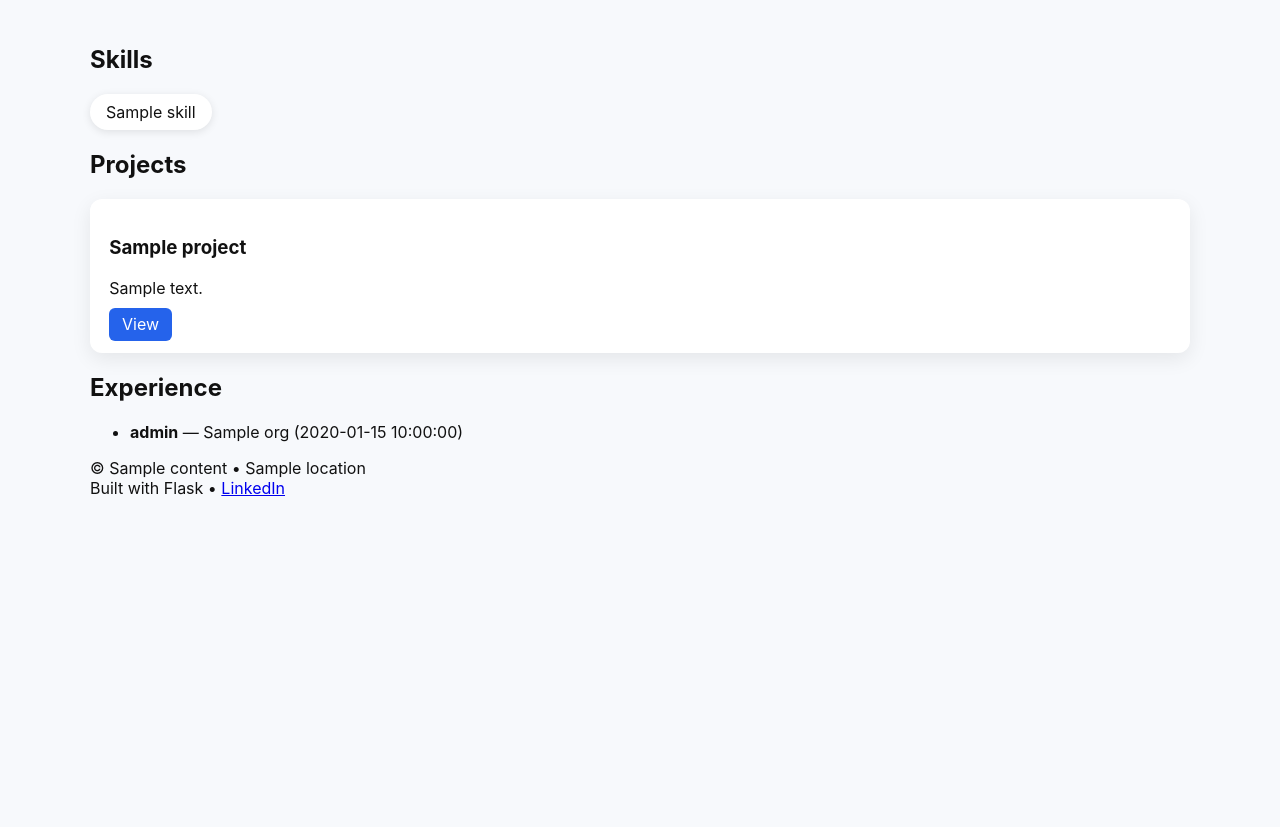
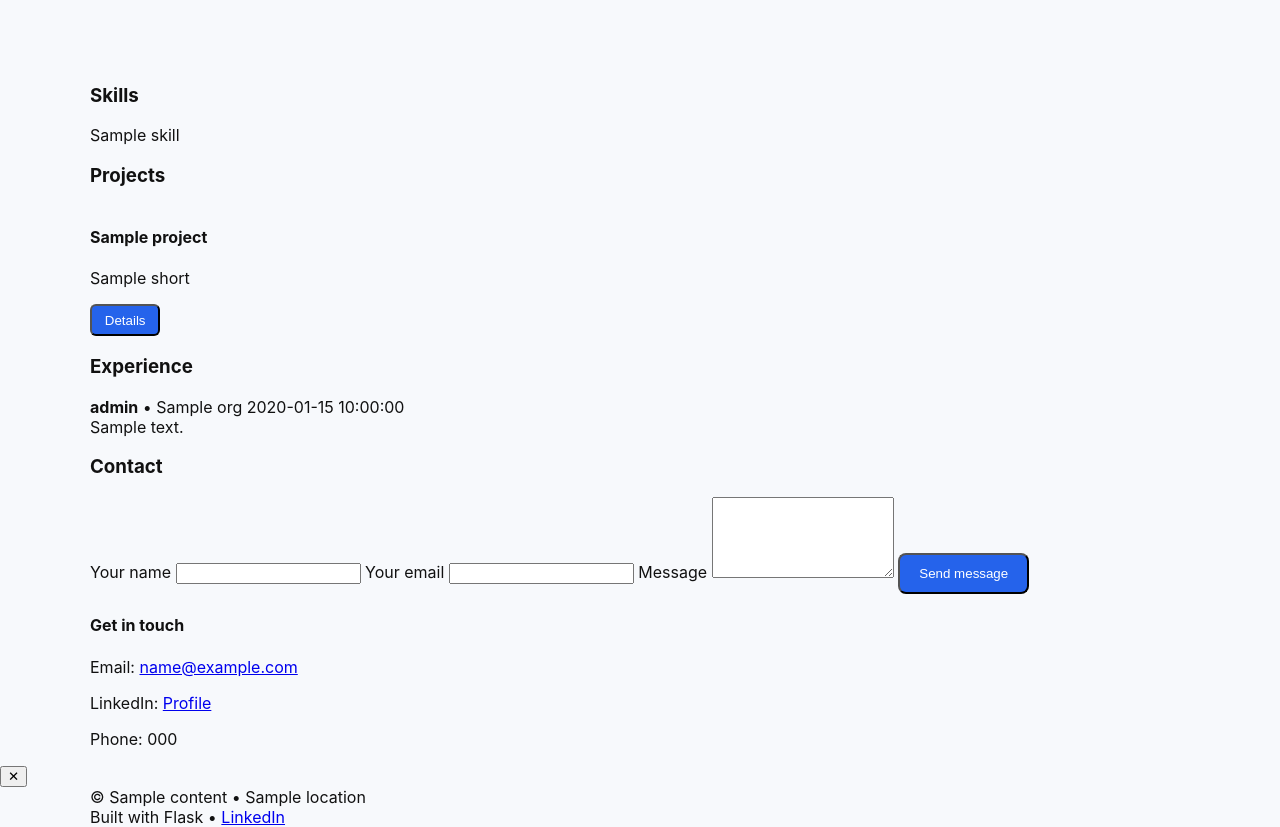
Before and after one commit to Shehanford/portfolio, a Flask app: template templates/index.html in a window 1280 px wide. Shown: the part 811-1638 px from the top of the page. Before the commit the page ends 1307 px from the top, so only its background shows below. Run offline with Flask 3, Linux system fonts and the light colour scheme; the template is opened without the code that fills it: most values are stand-ins (such as "Sample title", 1, 10 or a date in 2020).

Commit message:
index html file update according to final

```diff
--- a/templates/index.html
+++ b/templates/index.html
@@ -1,52 +1,113 @@
 {% extends "base.html" %}
 {% block content %}
 
-<section class="hero">
-    <div class="container hero-grid">
-
-        <div class="hero-img">
-            <img src="{{ url_for('static', filename='images/profile.jpg') }}" class="profile-pic">
+<!-- HERO -->
+<section class="hero container">
+  <div class="hero-grid">
+    <div class="hero-card">
+      <img class="hero-pic" src="{{ url_for('static', filename='images/profile.jpg') }}" alt="Profile">
     </div>
 
     <div class="hero-text fade">
-            <h2>Hello, I'm <span class="highlight">{{ content.name }}</span></h2>
-            <p class="sub">{{ content.title }}</p>
+      <h2>Hello, I'm <span class="accent">{{ content.name }}</span></h2>
+      <p class="lead">{{ content.title }}</p>
       <p>{{ content.about }}</p>
-            <a href="#projects" class="btn">View Projects</a>
+
+      <div class="hero-actions">
+        <a class="btn" href="#projects">View Projects</a>
+        <a class="btn btn-outline" href="/resume" target="_blank">Download CV</a>
       </div>
 
+      <ul class="contact-inline">
+        <li>📧 <a href="mailto:{{ content.contact.email }}">{{ content.contact.email }}</a></li>
+        <li>📍 {{ content.contact.location }}</li>
+        <li>📞 {{ content.contact.phone }}</li>
+      </ul>
+    </div>
   </div>
 </section>
 
+<!-- ABOUT / SKILLS -->
 <section id="about" class="container section fade">
-    <h2>Skills</h2>
+  <h3>Skills</h3>
   <div class="skills">
     {% for s in content.skills %}
-        <span class="skill">{{ s }}</span>
+      <span class="tag">{{ s }}</span>
     {% endfor %}
   </div>
 </section>
 
+<!-- PROJECTS -->
 <section id="projects" class="container section fade">
-    <h2>Projects</h2>
+  <h3>Projects</h3>
   <div class="projects-grid">
     {% for p in content.projects %}
-        <div class="card">
-            <h3>{{ p.title }}</h3>
-            <p>{{ p.desc }}</p>
-            <a href="{{ p.link }}" class="btn-small">View</a>
+      <article class="project-card" data-proj="{{ p.id }}">
+        <h4>{{ p.title }}</h4>
+        <p class="muted">{{ p.short }}</p>
+        <button class="btn-small js-open-project" data-id="{{ p.id }}">Details</button>
+      </article>
+    {% endfor %}
+  </div>
+</section>
+
+<!-- Experience -->
+<section id="experience" class="container section fade">
+  <h3>Experience</h3>
+  <div class="timeline">
+    {% for e in content.experience %}
+      <div class="timeline-item">
+        <div class="ti-head">
+          <strong>{{ e.role }}</strong> • {{ e.org }}
+          <span class="ti-date">{{ e.date }}</span>
+        </div>
+        <div class="ti-body">{{ e.details }}</div>
       </div>
     {% endfor %}
   </div>
 </section>
 
-<section id="experience" class="container section fade">
-    <h2>Experience</h2>
-    <ul>
-        {% for e in content.experience %}
-        <li><strong>{{ e.role }}</strong> — {{ e.org }} ({{ e.date }})</li>
-        {% endfor %}
-    </ul>
+<!-- Contact -->
+<section id="contact" class="container section fade">
+  <h3>Contact</h3>
+  <div class="contact-grid">
+    <form class="contact-form" action="https://formspree.io/f/your-form-id" method="POST">
+      <!-- Replace the action above with your Formspree endpoint or your server endpoint -->
+      <label>
+        <span>Your name</span>
+        <input type="text" name="name" required>
+      </label>
+      <label>
+        <span>Your email</span>
+        <input type="email" name="_replyto" required>
+      </label>
+      <label>
+        <span>Message</span>
+        <textarea name="message" rows="5" required></textarea>
+      </label>
+      <button class="btn" type="submit">Send message</button>
+    </form>
+
+    <div class="contact-card">
+      <h4>Get in touch</h4>
+      <p>Email: <a href="mailto:{{ content.contact.email }}">{{ content.contact.email }}</a></p>
+      <p>LinkedIn: <a href="{{ content.contact.linkedin }}" target="_blank">Profile</a></p>
+      <p>Phone: {{ content.contact.phone }}</p>
+    </div>
+  </div>
 </section>
 
+<!-- Project Modal (hidden by default) -->
+<div id="project-modal" class="modal" aria-hidden="true">
+  <div class="modal-inner">
+    <button id="modal-close" class="modal-close" aria-label="Close">✕</button>
+    <div id="modal-content"></div>
+  </div>
+</div>
+
+<!-- Inline small JSON with projects for modal use -->
+<script type="application/json" id="__projects">
+  {{ content.projects | tojson }}
+</script>
+
 {% endblock %}
```
Lines whose indentation alone changed are shown as unchanged.
